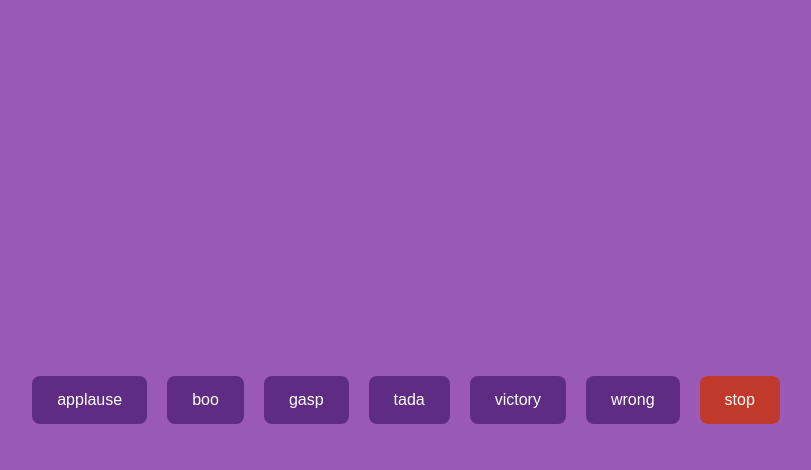
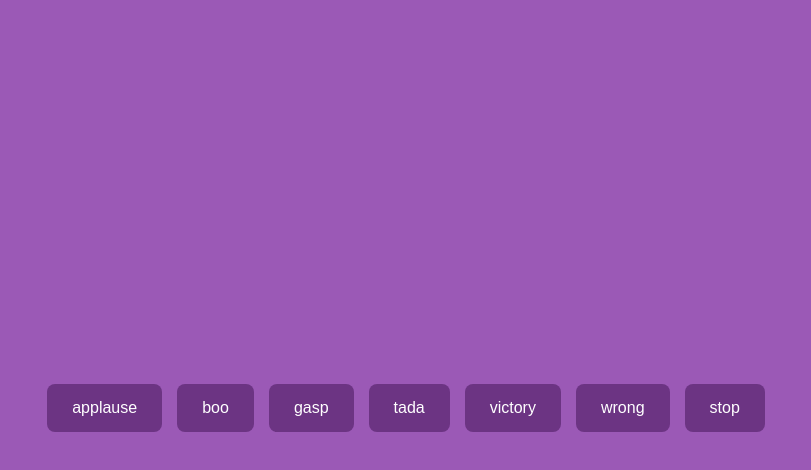
Before and after one commit to acciojob/Soundbar-SayyedAmeenNaqvi, a website: page main.html in a window 1280 px wide. Both pictures are taken after a click on the button "applause". Shown: the whole page, without its empty margins (234-1045 px from the left). Drawn offline with Linux system fonts and the light colour scheme.

Commit message:
created a submission

```diff
--- a/script.js
+++ b/script.js
@@ -1,36 +1,37 @@
-// List of sounds (must match file names in /sounds folder)
 const sounds = ['applause', 'boo', 'gasp', 'tada', 'victory', 'wrong'];
+const buttonsContainer = document.getElementById('buttons');
+let currentAudio = null;
 
-const buttons = document.getElementById('buttons');
-
-// Generate sound buttons dynamically
+// Create buttons for each sound
 sounds.forEach(sound => {
-  const btn = document.createElement('button');
-  btn.className = 'btn';
-  btn.innerText = sound;
-
-  btn.addEventListener('click', () => {
-    stopSounds();
-    const audio = new Audio(`./sounds/${sound}.mp3`);
-    audio.play();
-    window.currentAudio = audio;
-  });
-
-  buttons.appendChild(btn);
+    const btn = document.createElement('button');
+    btn.className = 'btn';
+    btn.textContent = sound;
+    btn.addEventListener('click', () => playSound(sound));
+    buttonsContainer.appendChild(btn);
 });
 
 // Create stop button
 const stopBtn = document.createElement('button');
-stopBtn.className = 'btn stop';
-stopBtn.innerText = 'stop';
+stopBtn.className = 'stop';
+stopBtn.textContent = 'stop';
+stopBtn.addEventListener('click', stopSound);
+buttonsContainer.appendChild(stopBtn);
 
-stopBtn.addEventListener('click', stopSounds);
-buttons.appendChild(stopBtn);
+// Function to play audio
+function playSound(name) {
+    if (currentAudio) {
+        currentAudio.pause();
+        currentAudio.currentTime = 0;
+    }
+    currentAudio = new Audio(`sounds/${name}.mp3`);
+    currentAudio.play();
+}
 
-// Stop currently playing sound
-function stopSounds() {
-  if (window.currentAudio) {
-    window.currentAudio.pause();
-    window.currentAudio.currentTime = 0;
-  }
+// Function to stop audio
+function stopSound() {
+    if (currentAudio) {
+        currentAudio.pause();
+        currentAudio.currentTime = 0;
+    }
 }
--- a/styles.css
+++ b/styles.css
@@ -1,37 +1,29 @@
 body {
+    background-color: #9b59b6;
     display: flex;
     justify-content: center;
     align-items: center;
-  min-height: 100vh;
-  background-color: #9b59b6;
-  margin: 0;
-  font-family: Arial, sans-serif;
+    height: 100vh;
+    font-family: 'Arial', sans-serif;
 }
 
 #buttons {
     display: flex;
-  gap: 20px;
+    gap: 15px;
+    flex-wrap: wrap;
 }
 
-.btn {
-  background-color: #5e2c82;
-  color: #fff;
+.btn, .stop {
+    background-color: #6c3483;
+    color: white;
     border: none;
     padding: 15px 25px;
     border-radius: 8px;
     cursor: pointer;
     font-size: 16px;
-  transition: background 0.3s;
+    transition: background-color 0.2s;
 }
 
-.btn:hover {
-  background-color: #4b1f6b;
+.btn:hover, .stop:hover {
+    background-color: #512e5f;
 }
-
-.stop {
-  background-color: #c0392b;
-}
-
-.stop:hover {
-  background-color: #922b21;
-}
```
Lines whose indentation alone changed are shown as unchanged.
